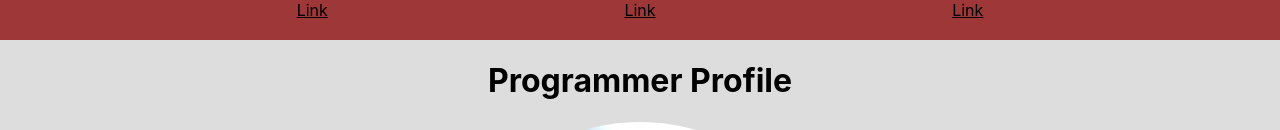
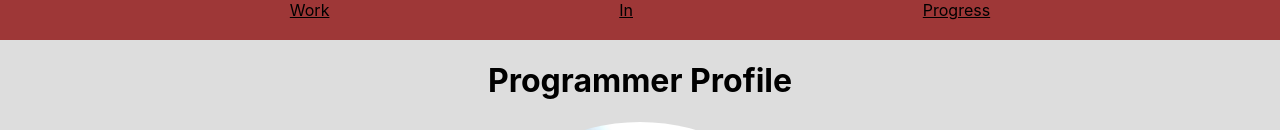
Before and after one commit to COSC631-2021Fall/profile-app-CLopez08, a React (Create React App) app in the folder profile-app/: page / in a window 1280 px wide. Shown: the top 130 px of the page. Built offline with nearby package versions, Linux system fonts and the light colour scheme.

Commit message:
Update Nav text to reflect project

```diff
--- a/profile-app/src/Components/Nav.js
+++ b/profile-app/src/Components/Nav.js
@@ -3,9 +3,9 @@ import '../App.css';
 function Nav() {
   return (
     <div class="Nav">
-        <a href="#">Link</a>
-        <a href="#">Link</a>
-        <a href="#">Link</a>
+        <a href="#">Work</a>
+        <a href="#">In</a>
+        <a href="#">Progress</a>
     </div>
   );
 }
```
